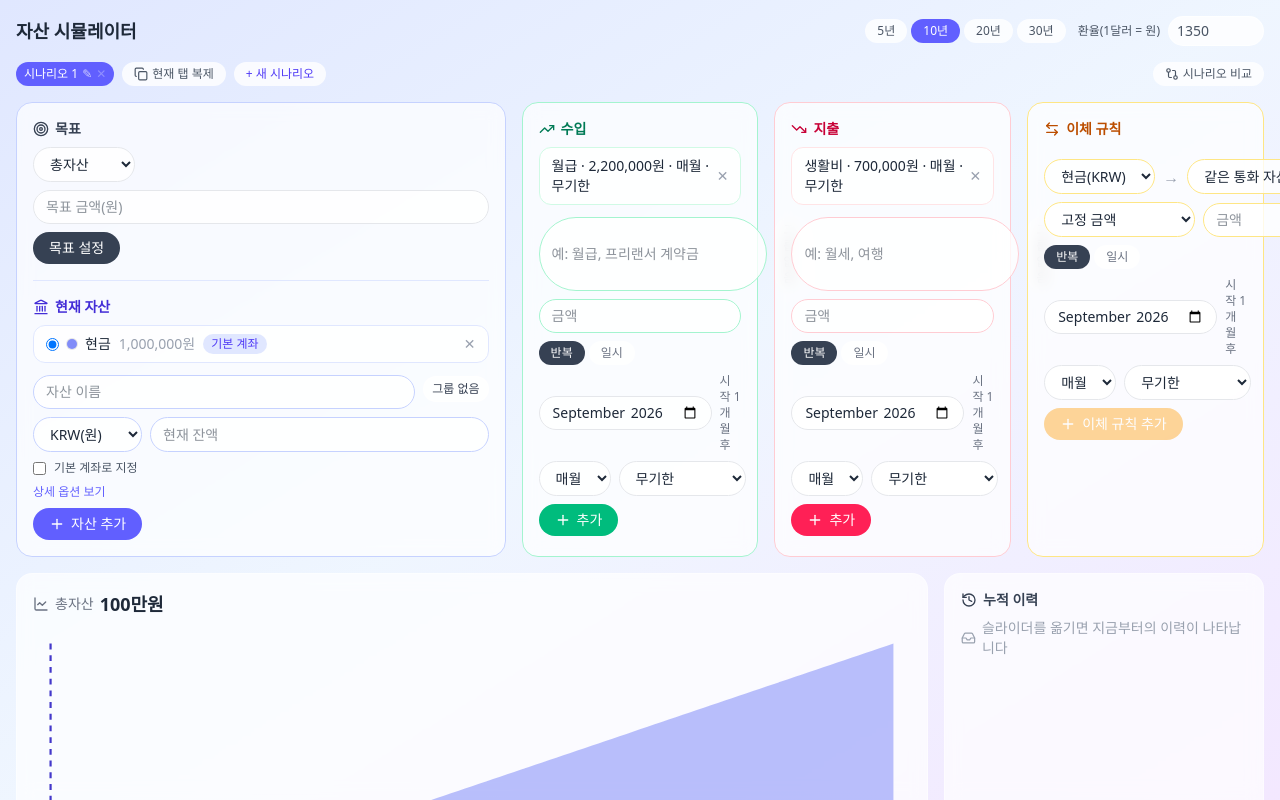
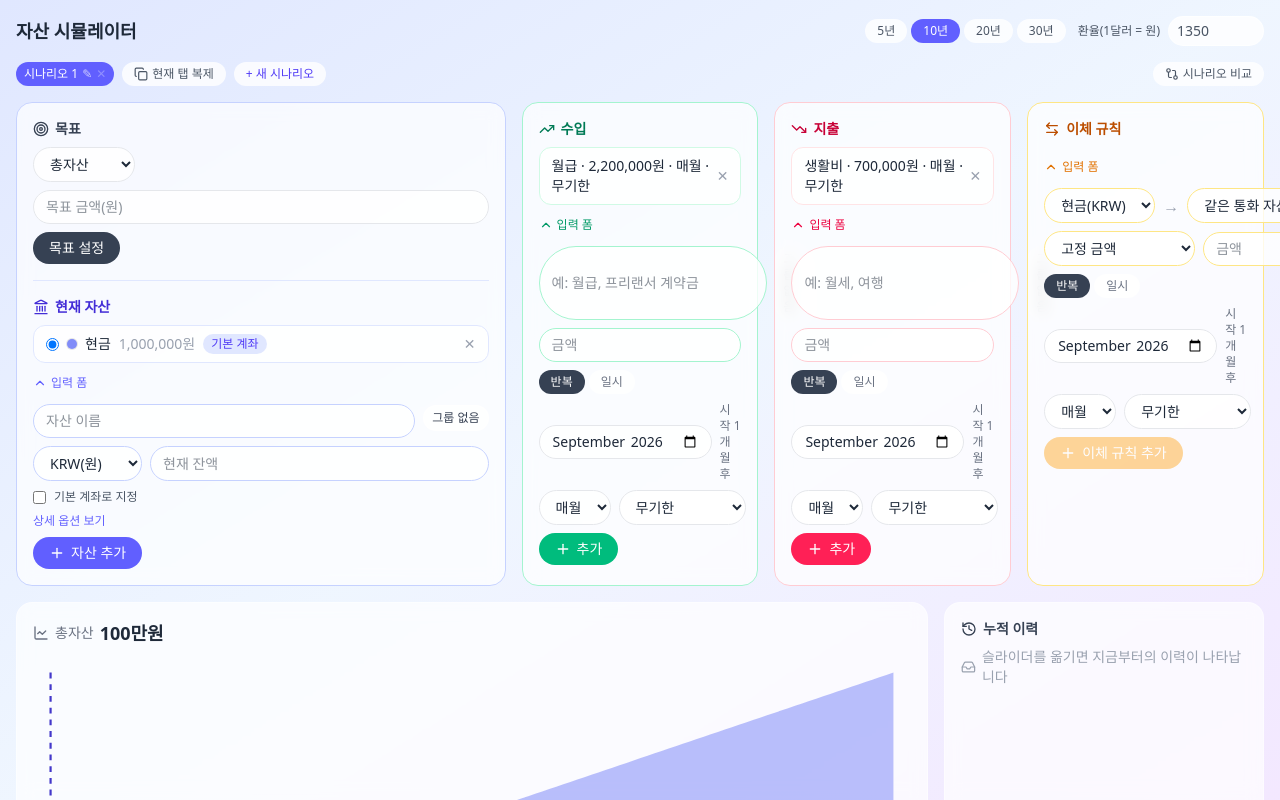
Before and after one commit to amaran-th/interactive-portfolio, a Next.js app: page /asset-simulator in a window 1280 px wide. Built offline with nearby package versions, Linux system fonts and the light colour scheme.

Commit message:
feat: 입력 패널의 입력 폼을 접고 펼 수 있게 함

```diff
--- a/app/(portfolio)/playground/_sections/Works/6_AssetSimulator/input-sections/ExpenseSection.tsx
+++ b/app/(portfolio)/playground/_sections/Works/6_AssetSimulator/input-sections/ExpenseSection.tsx
@@ -1,7 +1,7 @@
 "use client";
 
 import { useRef, useState } from "react";
-import { Plus, TrendingDown } from "lucide-react";
+import { ChevronDown, ChevronUp, Plus, TrendingDown } from "lucide-react";
 import {
   ExpenseItem,
   Group,
@@ -65,6 +65,8 @@ export default function ExpenseSection({
     defaultSchedule(today),
   );
   const [error, setError] = useState<string | null>(null);
+  const [showForm, setShowForm] = useState(true);
+  const isFormVisible = showForm || Boolean(editingId);
   const nameRef = useRef<HTMLInputElement>(null);
   const amountRef = useRef<HTMLInputElement>(null);
 
@@ -160,7 +162,20 @@ export default function ExpenseSection({
           );
         })}
       </ul>
-      <div className="mt-3 flex flex-col gap-2" onKeyDown={handleKeyDown}>
+      <button
+        type="button"
+        onClick={() => setShowForm((prev) => !prev)}
+        className="mt-3 inline-flex items-center gap-1 text-xs text-rose-600 hover:text-rose-700"
+      >
+        {isFormVisible ? (
+          <ChevronUp className="h-3.5 w-3.5" />
+        ) : (
+          <ChevronDown className="h-3.5 w-3.5" />
+        )}
+        입력 폼
+      </button>
+      {isFormVisible && (
+      <div className="mt-2 flex flex-col gap-2" onKeyDown={handleKeyDown}>
         <div className="flex gap-2">
           <input
             ref={nameRef}
@@ -213,6 +228,7 @@ export default function ExpenseSection({
           )}
         </div>
       </div>
+      )}
     </div>
   );
 }
--- a/app/(portfolio)/playground/_sections/Works/6_AssetSimulator/input-sections/GroupAssetSection.tsx
+++ b/app/(portfolio)/playground/_sections/Works/6_AssetSimulator/input-sections/GroupAssetSection.tsx
@@ -1,7 +1,7 @@
 "use client";
 
 import { useRef, useState } from "react";
-import { Landmark, Plus } from "lucide-react";
+import { ChevronDown, ChevronUp, Landmark, Plus } from "lucide-react";
 import {
   AssetClass,
   Currency,
@@ -61,6 +61,8 @@ export default function GroupAssetSection({
   const [returnRate, setReturnRate] = useState("0");
   const [makePrimary, setMakePrimary] = useState(false);
   const [colorPickerId, setColorPickerId] = useState<string | null>(null);
+  const [showForm, setShowForm] = useState(true);
+  const isFormVisible = showForm || Boolean(editingId);
 
   const nameRef = useRef<HTMLInputElement>(null);
 
@@ -212,7 +214,21 @@ export default function GroupAssetSection({
         })}
       </ul>
 
-      <div className="mt-3 flex flex-col gap-2" onKeyDown={handleKeyDown}>
+      <button
+        type="button"
+        onClick={() => setShowForm((prev) => !prev)}
+        className="mt-3 inline-flex items-center gap-1 text-xs text-indigo-500 hover:text-indigo-700"
+      >
+        {isFormVisible ? (
+          <ChevronUp className="h-3.5 w-3.5" />
+        ) : (
+          <ChevronDown className="h-3.5 w-3.5" />
+        )}
+        입력 폼
+      </button>
+
+      {isFormVisible && (
+      <div className="mt-2 flex flex-col gap-2" onKeyDown={handleKeyDown}>
         <div className="flex gap-2">
           <input
             ref={nameRef}
@@ -303,6 +319,7 @@ export default function GroupAssetSection({
           )}
         </div>
       </div>
+      )}
     </div>
   );
 }
--- a/app/(portfolio)/playground/_sections/Works/6_AssetSimulator/input-sections/IncomeSection.tsx
+++ b/app/(portfolio)/playground/_sections/Works/6_AssetSimulator/input-sections/IncomeSection.tsx
@@ -1,7 +1,7 @@
 "use client";
 
 import { useRef, useState } from "react";
-import { Plus, TrendingUp } from "lucide-react";
+import { ChevronDown, ChevronUp, Plus, TrendingUp } from "lucide-react";
 import {
   Group,
   IncomeItem,
@@ -65,6 +65,8 @@ export default function IncomeSection({
     defaultSchedule(today),
   );
   const [error, setError] = useState<string | null>(null);
+  const [showForm, setShowForm] = useState(true);
+  const isFormVisible = showForm || Boolean(editingId);
   const nameRef = useRef<HTMLInputElement>(null);
   const amountRef = useRef<HTMLInputElement>(null);
 
@@ -160,7 +162,20 @@ export default function IncomeSection({
           );
         })}
       </ul>
-      <div className="mt-3 flex flex-col gap-2" onKeyDown={handleKeyDown}>
+      <button
+        type="button"
+        onClick={() => setShowForm((prev) => !prev)}
+        className="mt-3 inline-flex items-center gap-1 text-xs text-emerald-600 hover:text-emerald-700"
+      >
+        {isFormVisible ? (
+          <ChevronUp className="h-3.5 w-3.5" />
+        ) : (
+          <ChevronDown className="h-3.5 w-3.5" />
+        )}
+        입력 폼
+      </button>
+      {isFormVisible && (
+      <div className="mt-2 flex flex-col gap-2" onKeyDown={handleKeyDown}>
         <div className="flex gap-2">
           <input
             ref={nameRef}
@@ -213,6 +228,7 @@ export default function IncomeSection({
           )}
         </div>
       </div>
+      )}
     </div>
   );
 }
--- a/app/(portfolio)/playground/_sections/Works/6_AssetSimulator/input-sections/TransferRuleSection.tsx
+++ b/app/(portfolio)/playground/_sections/Works/6_AssetSimulator/input-sections/TransferRuleSection.tsx
@@ -1,7 +1,7 @@
 "use client";
 
 import { useRef, useState } from "react";
-import { ArrowLeftRight, Plus } from "lucide-react";
+import { ArrowLeftRight, ChevronDown, ChevronUp, Plus } from "lucide-react";
 import {
   AssetClass,
   NewTransferRuleInput,
@@ -60,6 +60,8 @@ export default function TransferRuleSection({
     defaultSchedule(today),
   );
   const [error, setError] = useState<string | null>(null);
+  const [showForm, setShowForm] = useState(true);
+  const isFormVisible = showForm || Boolean(editingId);
   const amountRef = useRef<HTMLInputElement>(null);
 
   const nameOf = (id: string) =>
@@ -165,7 +167,21 @@ export default function TransferRuleSection({
         ))}
       </ul>
 
-      <div className="mt-3 flex flex-col gap-2" onKeyDown={handleKeyDown}>
+      <button
+        type="button"
+        onClick={() => setShowForm((prev) => !prev)}
+        className="mt-3 inline-flex items-center gap-1 text-xs text-amber-600 hover:text-amber-700"
+      >
+        {isFormVisible ? (
+          <ChevronUp className="h-3.5 w-3.5" />
+        ) : (
+          <ChevronDown className="h-3.5 w-3.5" />
+        )}
+        입력 폼
+      </button>
+
+      {isFormVisible && (
+      <div className="mt-2 flex flex-col gap-2" onKeyDown={handleKeyDown}>
         <div className="flex items-center gap-2">
           <select
             value={effectiveFrom}
@@ -244,6 +260,7 @@ export default function TransferRuleSection({
           )}
         </div>
       </div>
+      )}
     </div>
   );
 }
```
